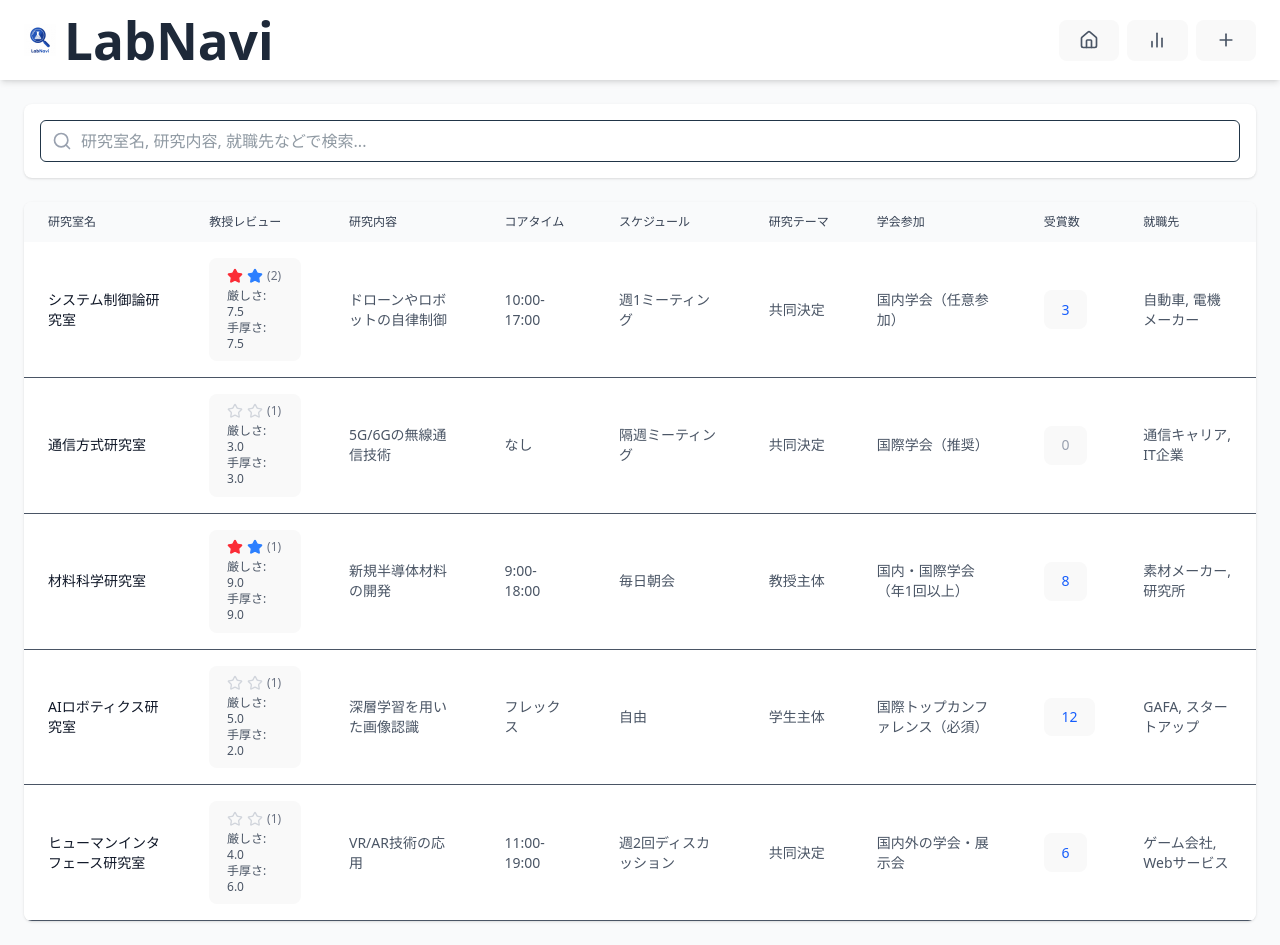
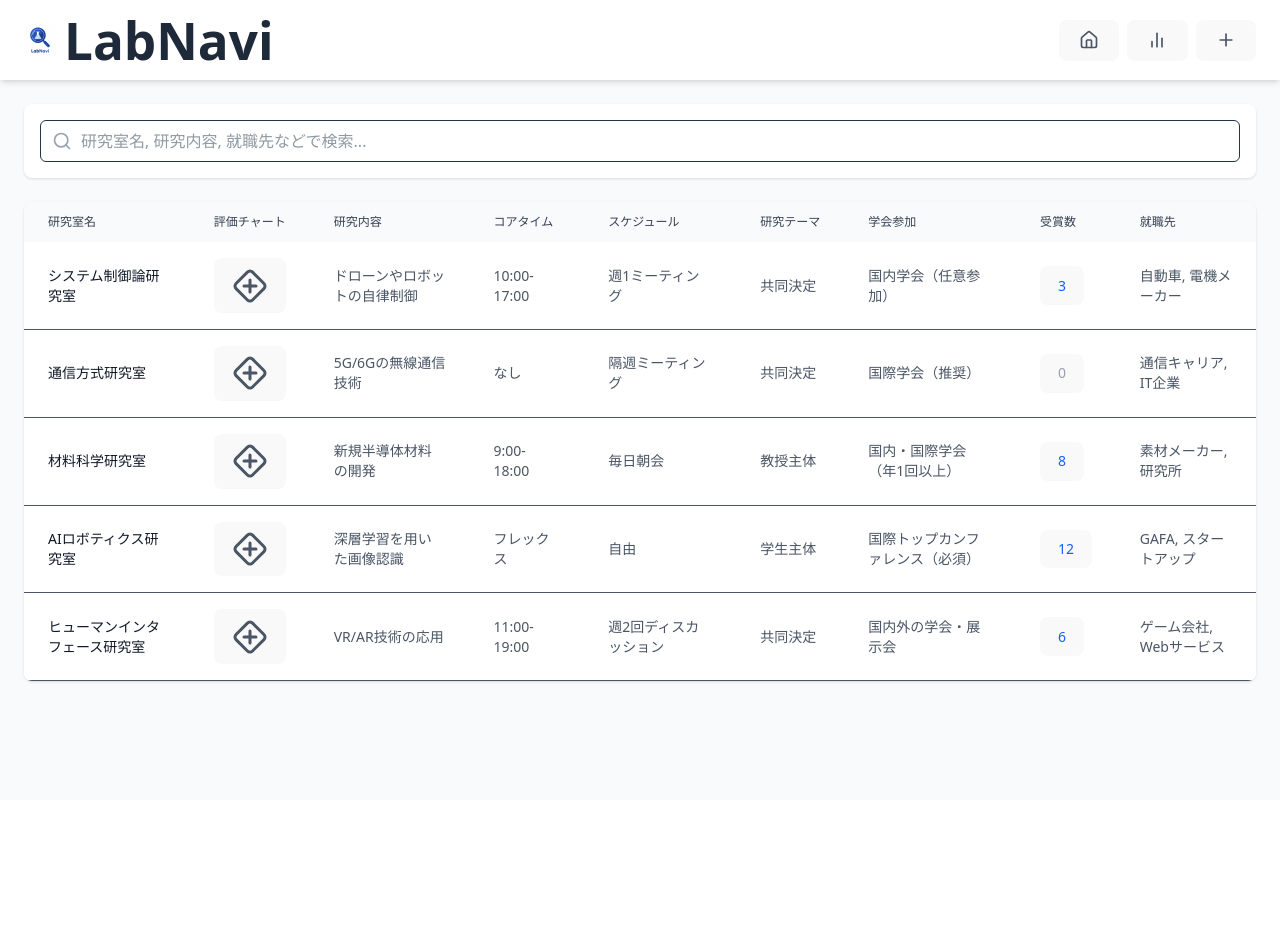
Before and after one commit to Eztas/LabNavi, a React (Vite) app: page / in a window 1280 px wide. After the commit the page ends 800 px from the top, so only its background shows below. Built offline with nearby package versions, Linux system fonts and the light colour scheme.

Commit message:
add: ダイヤモンドプラスアイコンと評価チャート列ラベル追加

```diff
--- a/src/pages/HomePage.tsx
+++ b/src/pages/HomePage.tsx
@@ -3,7 +3,7 @@ import { useState, useMemo } from 'react';
 import type { FC } from 'react';
 import type { LabWithReview } from '.././types/'
 
-import { Search, Star } from 'lucide-react';
+import { Search, DiamondPlus } from 'lucide-react';
 
 import { useDataContext } from '.././contexts/DataContext';
 
@@ -53,7 +53,7 @@ const HomePage: FC<HomePageProps> = ({ onReviewClick, onAwardsClick }) => {
           <thead className="text-xs text-gray-700 uppercase bg-gray-50">
             <tr>
               <th scope="col" className="px-6 py-3 whitespace-nowrap">研究室名</th>
-              <th scope="col" className="px-6 py-3 whitespace-nowrap">教授レビュー</th>
+              <th scope="col" className="px-6 py-3 whitespace-nowrap">評価チャート</th>
               <th scope="col" className="px-6 py-3 whitespace-nowrap">研究内容</th>
               <th scope="col" className="px-6 py-3 whitespace-nowrap hidden md:table-cell">コアタイム</th>
               <th scope="col" className="px-6 py-3 whitespace-nowrap hidden lg:table-cell">スケジュール</th>
@@ -69,15 +69,7 @@ const HomePage: FC<HomePageProps> = ({ onReviewClick, onAwardsClick }) => {
                 <td className="px-6 py-4 font-medium text-gray-900">{lab.name}</td>
                 <td className="px-6 py-4">
                   <button onClick={() => onReviewClick(lab)} className="w-full text-left">
-                    <div className="flex items-center space-x-1">
-                        <Star className={`h-4 w-4 ${lab.avgStrict > 6 ? 'text-red-500 fill-current' : 'text-gray-300'}`} />
-                        <Star className={`h-4 w-4 ${lab.avgSupportive > 6 ? 'text-blue-500 fill-current' : 'text-gray-300'}`} />
-                        <span className="text-xs text-gray-500">({lab.reviewCount})</span>
-                    </div>
-                    <div className="text-xs mt-1">
-                        <p>厳しさ: {lab.avgStrict.toFixed(1)}</p>
-                        <p>手厚さ: {lab.avgSupportive.toFixed(1)}</p>
-                    </div>
+                    <DiamondPlus size={36} />
                   </button>
                 </td>
                 <td className="px-6 py-4">{lab.content}</td>
```
